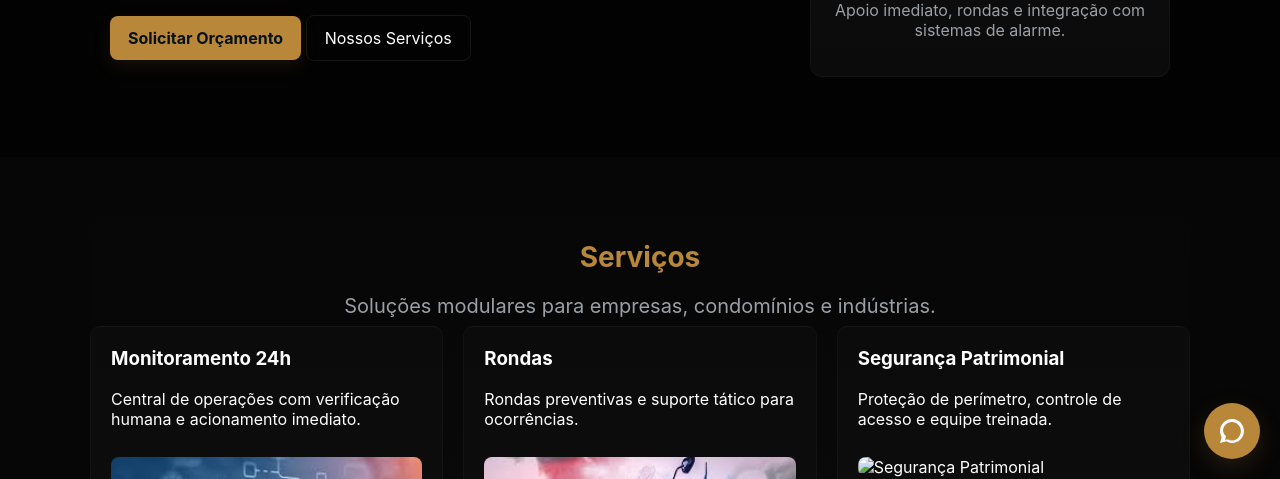
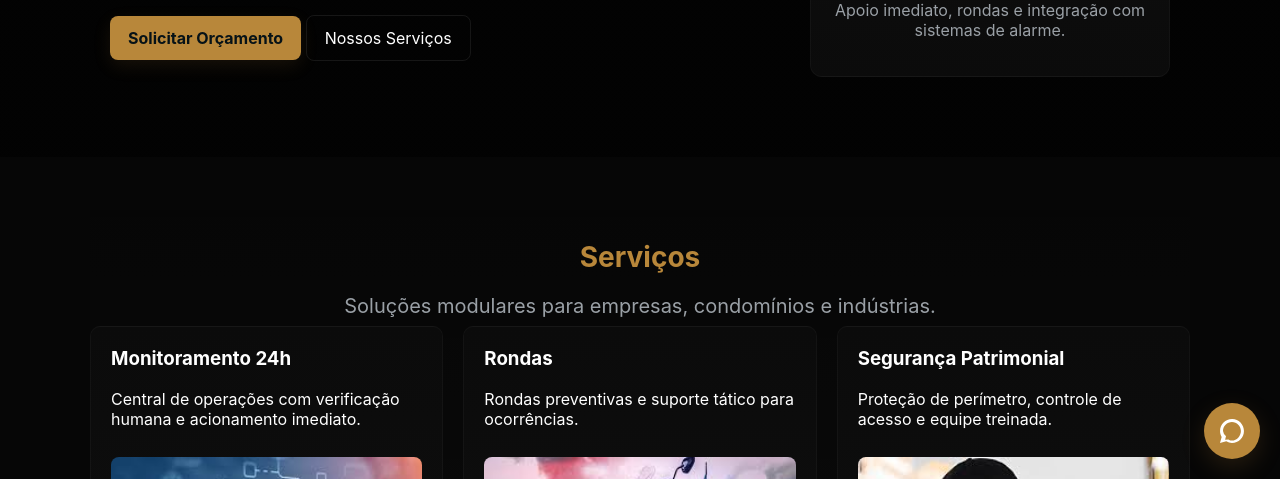
Before and after one commit to gcsamuel/eliab-monitoramento, a plain HTML site: page index.html in a window 1280 px wide. Shown: the part 321-800 px from the top of the page. Drawn offline with Linux system fonts and the light colour scheme.

Commit message:
arrumei as imagens

```diff
--- a/index.html
+++ b/index.html
@@ -62,7 +62,7 @@
         <article class="card animate-card">
           <h3>Segurança Patrimonial</h3>
           <p>Proteção de perímetro, controle de acesso e equipe treinada.</p>
-          <img class="imagens" src="assets/seguranca.jpeg" alt="Segurança Patrimonial" class="card-image">
+          <img class="imagens" src="assets/segurança.jpeg" alt="Segurança Patrimonial" class="card-image">
         </article>
       </div>
     </section>
```
